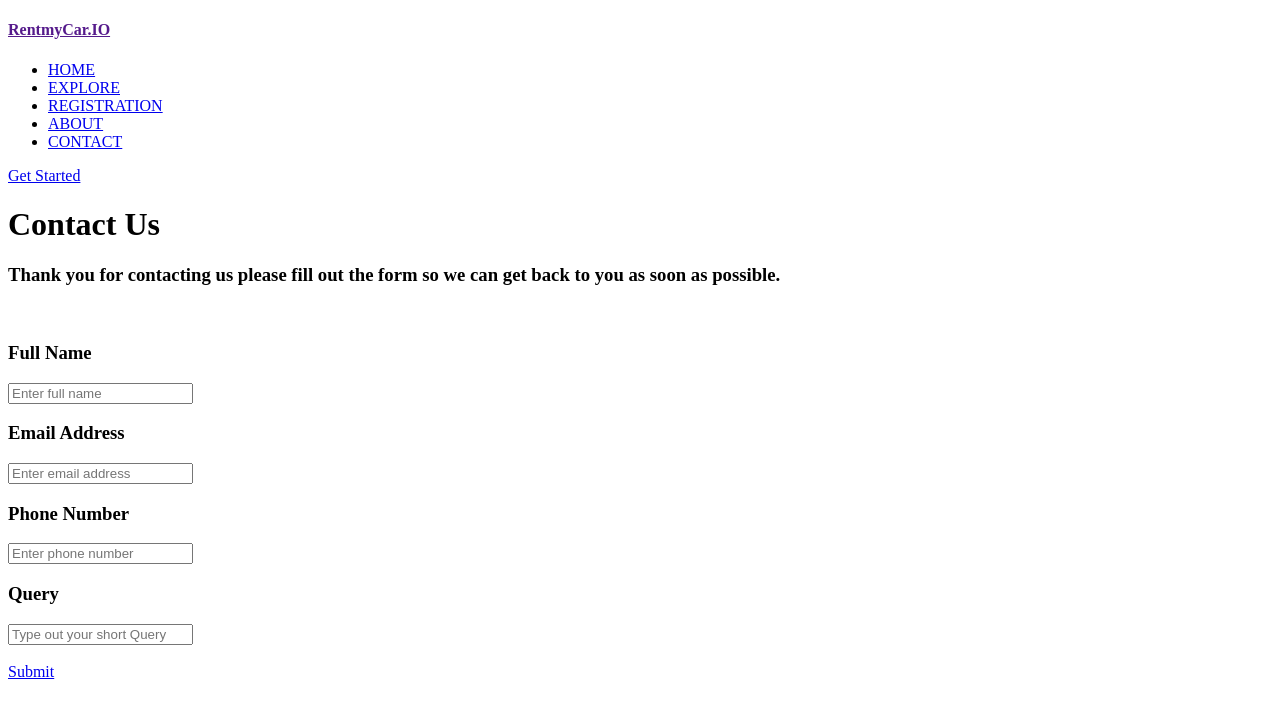
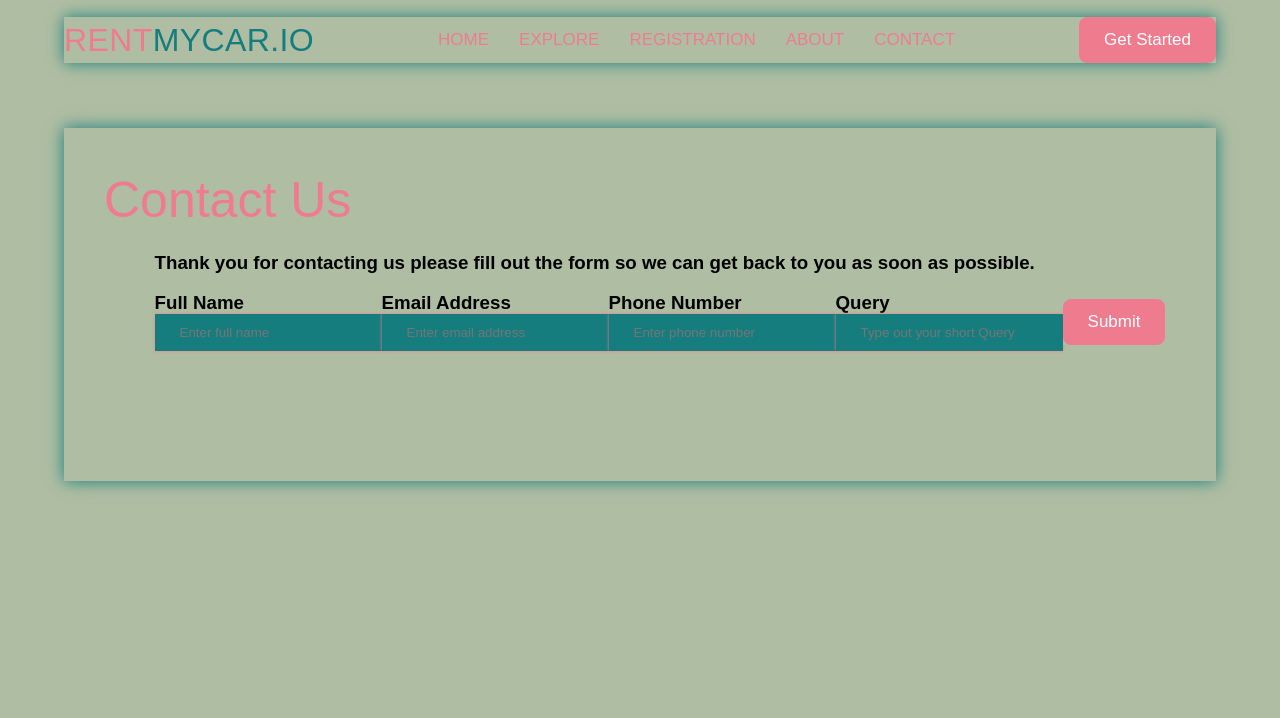
Before and after one commit to Vignaxi21/RENTMYCAR.IO, a plain HTML site: page contact.html in a window 1280 px wide. Drawn offline with Linux system fonts and the light colour scheme.

Commit message:
contact_us.css Commit

```diff
--- a/contact.html
+++ b/contact.html
@@ -7,7 +7,7 @@
     <meta name="viewport" content="width=device-width, initial-scale=1.0" />
 
     <title>Contact us</title>
-    <link rel="stylesheet" href="Style/contact_Us.css">
+    <link rel="stylesheet" href="contact_us.css">
     <!-- Fontawsome link -->
     <script src="https://kit.fontawesome.com/c37a913a23.js" crossorigin="anonymous"></script>
   </head>
--- /dev/null
+++ b/contact_us.css
@@ -0,0 +1,200 @@
+*{
+    margin: 0;
+    padding: 0;
+    box-sizing: border-box;
+    text-decoration: none;
+    list-style: none;
+    font-family: sans-serif;
+    transition: .4s ease;
+    background: #AFBEA2;
+}
+
+.container{
+    max-width: 1320px;
+    width: 90%;
+    margin: 0 auto;
+}
+/*--navbar - START--*/
+nav{
+    height: 5rem;
+    display: flex;
+    justify-content: center;
+    align-items: center;
+    position: fixed;
+    top: 0;
+    width: 100%;
+}
+
+.nav-container{
+    display: flex;
+    justify-content: space-between;
+    align-items: center;
+    box-shadow: #EF7C8E 0 0 0.9rem;
+    animation: animation infinite 100s ease-in;
+}
+
+ul,.button-aria{
+    display: flex;
+    align-items: center;
+    margin: 0;
+    gap: 30px;
+}
+
+.logo{
+    color: #167D7F;
+    font-size: 2rem;
+    font-weight: 100;
+    letter-spacing: .4px;
+    text-transform: uppercase;
+    letter-spacing: .4px;
+}
+
+.logo a{
+    color: #EF7C8E;
+    font-size: 2rem;
+    font-weight: 100;
+    text-transform: uppercase;
+}
+
+.logo a span{
+    color: #167D7F;
+}
+
+ul li a{
+    color: #EF7C8E;
+    font-size: 17px;
+}
+
+ul li a:hover{
+    color: #167D7F;
+}
+
+.btn{
+    display: inline-block;
+    color: #167D7F;
+    padding: 12px 24px;
+    border: #167D7F 1.4px solid ;
+    border-radius: .5rem;
+    font-weight: 400;
+    font-size: 17px;
+}
+
+.btn:hover{
+    background: #167D7F;
+    color: white;
+}
+
+.btn-primary{
+    border: 1.4px solid #EF7C8E;
+    background: #EF7C8E;
+    color: white;
+}
+
+.btn-primary:hover{
+    background: none;
+    color: #EF7C8E;
+}
+/*--navbar - END--*/
+/*--header - START--*/
+header{
+    height: 100vh;
+    padding-top: 8rem;
+
+}
+
+.header-container{
+    display: grid;
+    grid-template-columns: 1fr 1fr;
+    align-items: center;
+    gap: 3rem;
+    box-shadow: #167D7F 0 0 0.9rem;
+    padding: 40px;
+    animation: animation infinite 100s ease-in;
+}
+@keyframes animation {
+    0%{
+        box-shadow: 0 0 1rem #EF7C8E;
+    }
+    0%{
+        box-shadow: 0 0 1rem #167D7F;
+    }
+}
+
+img{
+    display: block;
+    width: 100%;
+}
+
+.header-left h1{
+    font-size: 50px;
+    line-height: 64px;
+    margin-bottom: 20px;
+    font-weight: 400;
+    color: #167D7F;
+}
+
+.header-left h1 span{
+    color: #EF7C8E;
+}
+
+.header-left p{
+    font-size: 16px;
+    line-height: 1.7;
+    margin-bottom: 40px;
+    color: #167D7F;
+    width: 90%;
+}
+
+form{
+    display: flex;
+    align-items: center;
+    margin-bottom: 90px;
+}
+
+form input{
+    outline: none;
+    padding: 10px 24px;
+}
+
+form input:nth-child(1){
+    border: none;
+    box-shadow: #EF7C8E 0 0 0.2rem;
+    color: #167D7F;
+    background: #fafafa;
+}
+
+form input:last-child{
+    box-shadow: #EF7C8E 0 0 .2rem;
+    border: 1px solid #167D7F;
+    background: #167D7F;
+    color: #fafafa;
+}
+
+form input:last-child:hover{
+    background: #fafafa;
+    color: #167D7F;
+}
+
+.socila-aria{
+    display: flex;
+    align-items: center;
+    gap: 24px;
+}
+
+.socila-aria a{
+    padding: 14px;
+    border-radius: 50%;
+    display: flex;
+    background: #EF7C8E;
+}
+
+.socila-aria a i{
+    background: transparent;
+    color: #fafafa;
+    font-size: 28px;
+}
+
+.socila-aria a:hover{
+    background: #167D7F;
+}
+/*--header - END--*/
```
